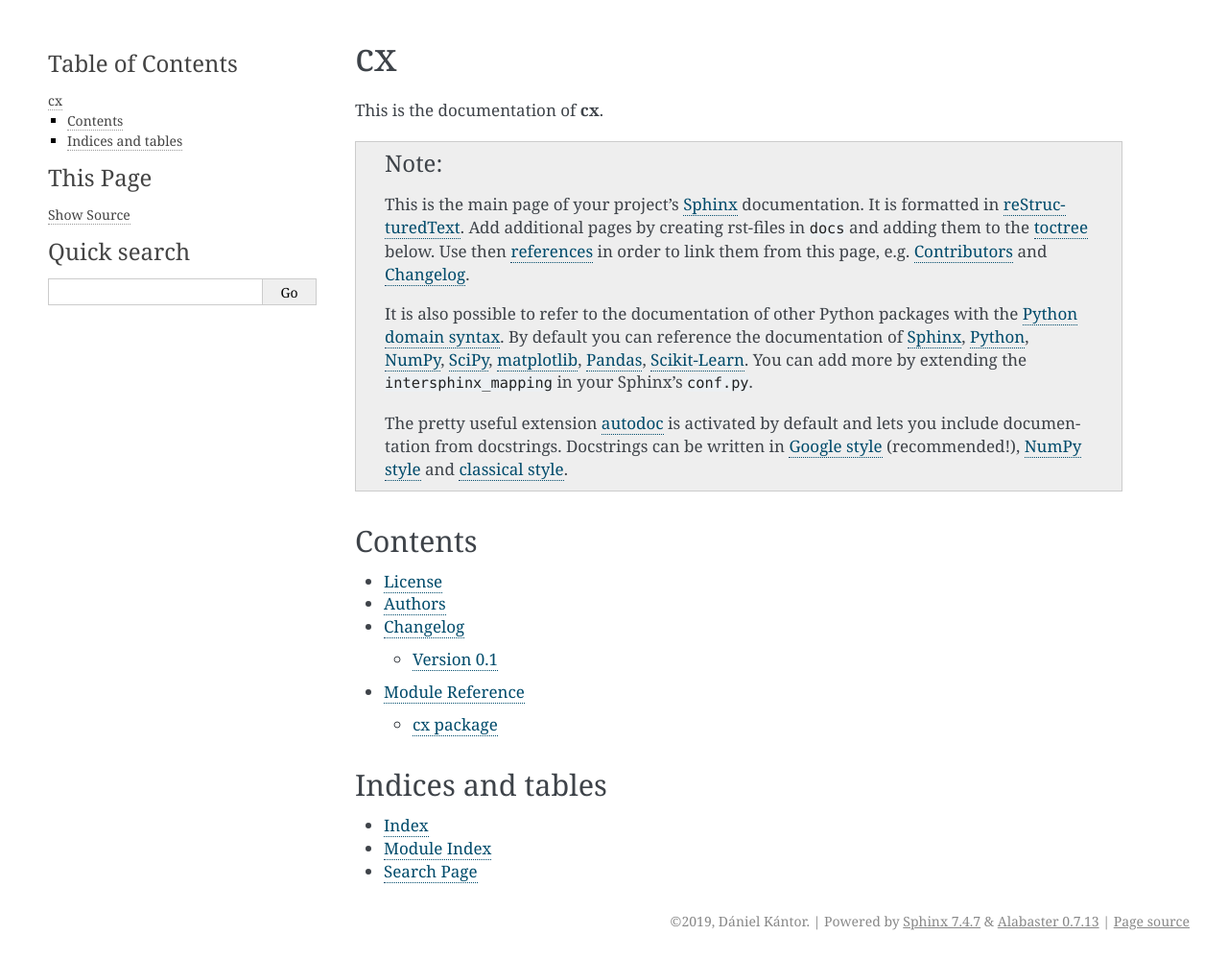
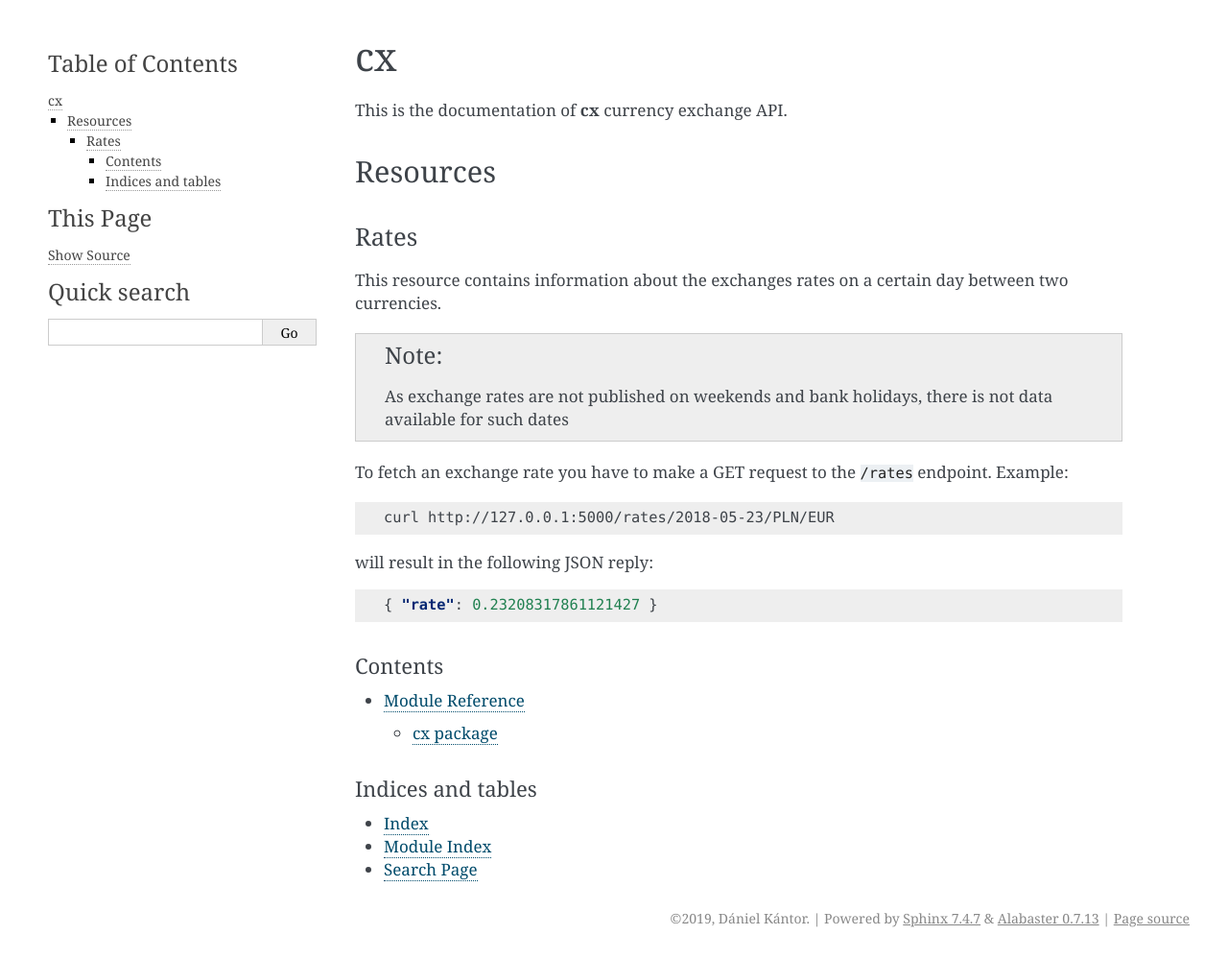
Before and after one commit to kantord/cx, a Sphinx documentation site: the page built from docs/index.rst, in a window 1280 px wide. Shown: the whole page at 96% size. Built offline with Sphinx 7.4.7, drawn with Linux system fonts in a browser that asks for light colours.

Commit message:
Documents Rates resource

```diff
--- a/docs/index.rst
+++ b/docs/index.rst
@@ -2,25 +2,30 @@
 cx
 ==
 
-This is the documentation of **cx**.
+This is the documentation of **cx** currency exchange API.
+
+Resources
+---------
+
+Rates
+^^^^^
+
+This resource contains information about the exchanges rates on a certain day between two currencies.
 
 .. note::
+        As exchange rates are not published on weekends and bank holidays, there is not data available for such dates
 
-    This is the main page of your project's `Sphinx`_ documentation.
-    It is formatted in `reStructuredText`_. Add additional pages
-    by creating rst-files in ``docs`` and adding them to the `toctree`_ below.
-    Use then `references`_ in order to link them from this page, e.g.
-    :ref:`authors` and :ref:`changes`.
+To fetch an exchange rate you have to make a GET request to the ``/rates`` endpoint. Example:
 
-    It is also possible to refer to the documentation of other Python packages
-    with the `Python domain syntax`_. By default you can reference the
-    documentation of `Sphinx`_, `Python`_, `NumPy`_, `SciPy`_, `matplotlib`_,
-    `Pandas`_, `Scikit-Learn`_. You can add more by extending the
-    ``intersphinx_mapping`` in your Sphinx's ``conf.py``.
+.. code:: bash
 
-    The pretty useful extension `autodoc`_ is activated by default and lets
-    you include documentation from docstrings. Docstrings can be written in
-    `Google style`_ (recommended!), `NumPy style`_ and `classical style`_.
+        curl http://127.0.0.1:5000/rates/2018-05-23/PLN/EUR
+
+will result in the following JSON reply:
+
+.. code:: json
+
+        { "rate": 0.23208317861121427 }
 
 
 Contents
@@ -29,9 +34,6 @@ Contents
 .. toctree::
    :maxdepth: 2
 
-   License <license>
-   Authors <authors>
-   Changelog <changelog>
    Module Reference <api/modules>
 
 
```
